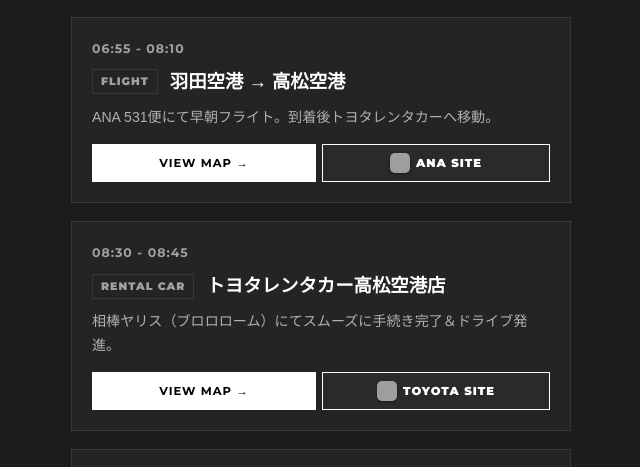
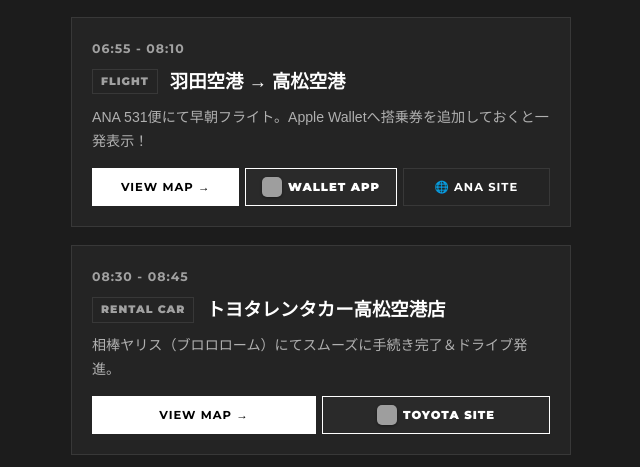
Before and after one commit to k-oishi02/shikoku-drive, a plain HTML site: page travel_guide.html in a window 1280 px wide. Shown: the part 974-1441 px from the top of the page, without its empty margins (319-959 px from the left). Drawn offline with Linux system fonts and the light colour scheme; grey boxes are pictures that could not be loaded; a web font is replaced by a local one.

Commit message:
Update ANA flight cards to Apple Wallet (shoebox://) + ANA Web for travel_guide.html

```diff
--- a/travel_guide.html
+++ b/travel_guide.html
@@ -206,7 +206,7 @@
             </div>
         </header>
 
-        <!-- Weather News Distinct Bar (100% Reliable Native Anchor Tag) -->
+        <!-- Weather News Distinct Bar -->
         <div class="j-widget">
             <div style="flex: 1 1 200px;">
                 <div style="font-family:var(--font-gothic); font-weight:800; font-size:0.92rem;">🌤️ 四国ピンポイント天気 29°C / 22°C</div>
@@ -247,21 +247,22 @@
                 </div>
             </section>
 
-            <!-- DAY 1 - 1: ANA Official Anchor Link -->
+            <!-- DAY 1 - 1: ANA FLIGHT -> WALLET APP (shoebox://) + ANA SITE -->
             <div class="j-card">
                 <span class="j-card-time">06:55 - 08:10</span>
                 <div class="j-card-ttl"><span class="j-tag-badge">FLIGHT</span>羽田空港 → 高松空港</div>
-                <div class="j-card-desc">ANA 531便にて早朝フライト。到着後トヨタレンタカーへ移動。</div>
+                <div class="j-card-desc">ANA 531便にて早朝フライト。Apple Walletへ搭乗券を追加しておくと一発表示！</div>
                 <div class="j-btn-row">
                     <a href="https://www.google.com/maps/search/?api=1&query=高松空港" target="_blank" class="j-btn primary">VIEW MAP →</a>
-                    <a href="https://www.ana.co.jp/" target="_blank" class="j-btn app-accent">
-                        <img src="https://is1-ssl.mzstatic.com/image/thumb/Purple221/v4/27/f2/5d/27f25dab-fde6-2f73-c3b0-b782fe46225e/AppIcon-1x_U007ephone-0-1-0-85-220-0.png/100x100bb.jpg" class="j-app-icon" alt="ANA">
-                        <span>ANA SITE</span>
+                    <a href="shoebox://" class="j-btn app-accent">
+                        <img src="https://img.icons8.com/?size=100&id=108641&format=png" class="j-app-icon" alt="Wallet">
+                        <span>WALLET APP</span>
                     </a>
+                    <a href="https://www.ana.co.jp/" target="_blank" class="j-btn">🌐 ANA SITE</a>
                 </div>
             </div>
 
-            <!-- DAY 1 - 2: TOYOTA RENT-A-CAR Official Anchor Link -->
+            <!-- DAY 1 - 2: TOYOTA RENT-A-CAR -->
             <div class="j-card">
                 <span class="j-card-time">08:30 - 08:45</span>
                 <div class="j-card-ttl"><span class="j-tag-badge">RENTAL CAR</span>トヨタレンタカー高松空港店</div>
@@ -363,7 +364,7 @@
                 </div>
             </div>
 
-            <!-- DAY 1 - 10: Jalan APP vs WEB -->
+            <!-- DAY 1 - 10 -->
             <div class="j-card">
                 <span class="j-card-time">21:00</span>
                 <div class="j-card-ttl"><span class="j-tag-badge">HOTEL</span>高松国際ホテル</div>
@@ -438,7 +439,7 @@
                 </div>
             </div>
 
-            <!-- DAY 2 - 5: Jalan APP vs WEB -->
+            <!-- DAY 2 - 5 -->
             <div class="j-card">
                 <span class="j-card-time">14:45 - 16:45</span>
                 <div class="j-card-ttl"><span class="j-tag-badge">DRIVE</span>愛媛県松山市へ移動 ＆ ホテル</div>
@@ -552,7 +553,7 @@
                 </div>
             </div>
 
-            <!-- DAY 3 - 6: Toyota Official Anchor Link -->
+            <!-- DAY 3 - 6: Toyota -->
             <div class="j-card">
                 <span class="j-card-time">18:00 - 19:15</span>
                 <div class="j-card-ttl"><span class="j-tag-badge">AIRPORT</span>松山空港 蛇口みかんジュース</div>
@@ -566,17 +567,18 @@
                 </div>
             </div>
 
-            <!-- DAY 3 - 7: ANA Official Anchor Link -->
+            <!-- DAY 3 - 7: ANA FLIGHT -> WALLET APP (shoebox://) + ANA SITE -->
             <div class="j-card">
                 <span class="j-card-time">19:45 - 21:20</span>
                 <div class="j-card-ttl"><span class="j-tag-badge">FLIGHT</span>松山空港 → 羽田空港</div>
-                <div class="j-card-desc">ANA 598便にて羽田空港着（21:20予定）。旅の行程完了。</div>
+                <div class="j-card-desc">ANA 598便にて羽田空港着（21:20予定）。Apple WalletでQRコード一発表示！</div>
                 <div class="j-btn-row">
                     <a href="https://www.google.com/maps/search/?api=1&query=羽田空港" target="_blank" class="j-btn primary">VIEW MAP →</a>
-                    <a href="https://www.ana.co.jp/" target="_blank" class="j-btn app-accent">
-                        <img src="https://is1-ssl.mzstatic.com/image/thumb/Purple221/v4/27/f2/5d/27f25dab-fde6-2f73-c3b0-b782fe46225e/AppIcon-1x_U007ephone-0-1-0-85-220-0.png/100x100bb.jpg" class="j-app-icon" alt="ANA">
-                        <span>ANA SITE</span>
+                    <a href="shoebox://" class="j-btn app-accent">
+                        <img src="https://img.icons8.com/?size=100&id=108641&format=png" class="j-app-icon" alt="Wallet">
+                        <span>WALLET APP</span>
                     </a>
+                    <a href="https://www.ana.co.jp/" target="_blank" class="j-btn">🌐 ANA SITE</a>
                 </div>
             </div>
         </div>
@@ -595,7 +597,7 @@
                 <div style="display:grid; grid-template-columns:1fr 1fr; gap:16px; font-size:0.84rem; color:#b0b0b0;">
                     <div>
                         <div style="font-family:var(--font-mont); font-size:0.8rem; font-weight:900; color:#ffffff; letter-spacing:1px; margin-bottom:6px;">DOCUMENTS</div>
-                        <div>・ANA Flight Tickets (Aoi & Kotaro)</div>
+                        <div>・ANA Flight Tickets (Apple Wallet)</div>
                         <div>・Driver's License (Kotaro)</div>
                         <div>・Cash for Udon Restaurants</div>
                         <div>・Health Insurance Cards</div>
```
